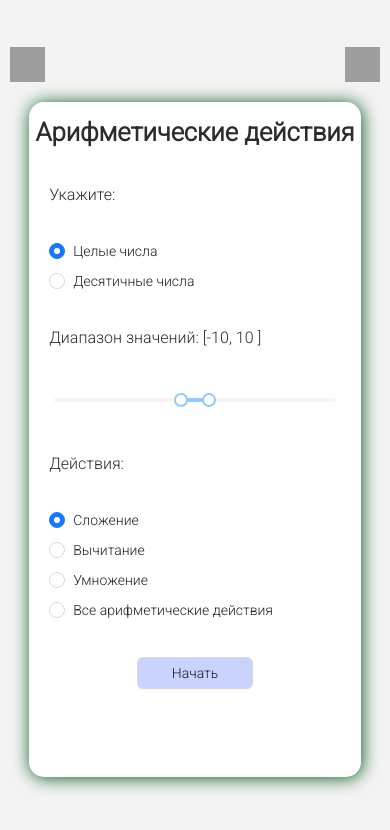
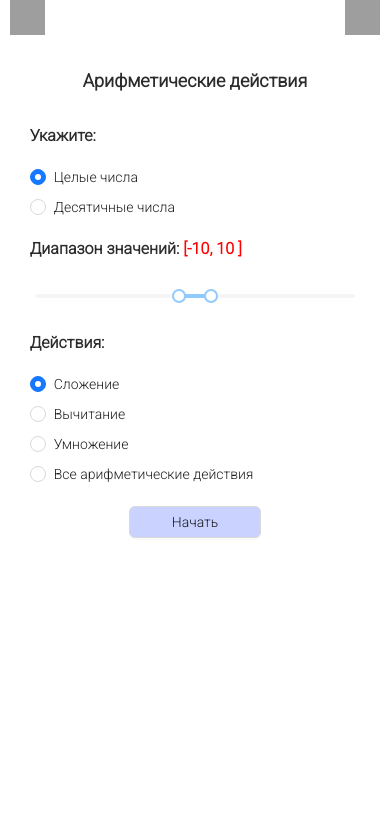
Before and after one commit to ilonaverenich/math, a React (Create React App) app: page /arithmetic in a window 390 px wide. Shown: the top 830 px of the page. Built offline with nearby package versions, Linux system fonts and the light colour scheme; grey boxes are pictures that could not be loaded.

Commit message:
mobile adaptive

```diff
--- a/src/App.css
+++ b/src/App.css
@@ -16,7 +16,6 @@ html div{
     color: aliceblue;
     height: 100vh;
     width: 100%;
-    justify-content: center;
     align-items: center;
 }
 .container{
@@ -25,7 +24,7 @@ html div{
     width: 50%;
     border-radius: 15px;
     padding: 20px;
-    box-shadow: 1px 1px 10px #959595;
+    box-shadow: 1px 1px 8px #d2d2d2;
     background: #ffffff;
 }
 
@@ -41,6 +40,9 @@ html div{
     flex-direction: column;
     justify-content: space-around;
     height: 80%;
+}
+.container__content_block_subtitle{
+    font-weight: bold;
 }
 .container__block_item{
     margin: 7px;
@@ -87,7 +89,9 @@ html div{
     width: 95%;
 
 }
-
+.range{
+    color: red
+}
 .btn-start{
     margin-top: 30px;
     background:rgb(202, 211, 255);
@@ -98,7 +102,7 @@ html div{
 @media (max-width: 999px) {
 
     .container{
-        box-shadow: 1px 1px 17px #035d1b;
+
         width: 85%;
         margin: 20px;
         padding: 0;
@@ -114,6 +118,7 @@ html div{
     font-size: 26px;
 }
 .input{
+    text-align: center;
     width: 20%;
     font-size: 26px;
 }
@@ -149,3 +154,28 @@ html div{
     font-weight: bold;
     color: rgb(255, 0, 72);
 }
+@media (max-width: 500px) {
+    .page{
+        height: 80vh;
+        background: #ffffff;
+    }
+    .container{
+        width: 95%;
+        box-shadow: none;
+
+    }
+    .container__content_block div{
+
+
+    }
+    .container__title{
+        margin-bottom:5px;
+        font-size: 18px;
+    }
+    .container__block_item{
+        background: rgb(180, 255, 160);
+        width: 90%;
+        font-size: 14px;
+    }
+
+}
--- a/src/Compoments/Arithmetic/Arifmetic.jsx
+++ b/src/Compoments/Arithmetic/Arifmetic.jsx
@@ -37,6 +37,19 @@ function Arifmetic() {
           };break;
       }
     },[value1,value2])
+
+    useEffect(()=>{
+      if (setting.numbers == 'integer'){
+
+        dispatch(stateSettingRandomValue1(getRandomValue(setting.minValue,setting.maxValue)))
+        dispatch(stateSettingRandomValue2(getRandomValue(setting.minValue,setting.maxValue)))
+    }  else {
+        dispatch(stateSettingRandomValue1(getRandomValueReal(setting.minValue,setting.maxValue)))
+        dispatch(stateSettingRandomValue2(getRandomValueReal(setting.minValue,setting.maxValue)))
+    }
+      setUserInputValue('')
+
+    },[])
 /*   let  arr = ['sum','min','mul']
     function arrayRandElement(arr) {
         var rand = Math.floor(Math.random() * arr.length);
--- a/src/Compoments/Arithmetic/MainArithmetic.jsx
+++ b/src/Compoments/Arithmetic/MainArithmetic.jsx
@@ -30,14 +30,14 @@ function MainArithmetic() {
         <div className='container'>
             <div className='container__title'>Арифметические действия</div>
             <div className='container__content_block'>
-            <div>Укажите:</div>
+            <div className='container__content_block_subtitle'>Укажите:</div>
             <Radio.Group defaultValue="integer" onChange={(e)=>dispatch(stateSettingNumbersAction(e.target.value))}>
                 <Space direction="vertical">
-                    <Radio value='integer'>Целые числа</Radio>
+                    <Radio value='integer' >Целые числа</Radio>
                     <Radio value='real'>Десятичные числа</Radio>
                 </Space>
             </Radio.Group>
-            <div>Диапазон значений: [{range[0]}, {range[1]} ]</div>
+            <div className='container__content_block_subtitle'>Диапазон значений: <span className='range'>[{range[0]}, {range[1]} ]</span></div>
             <Slider
                 range
                 min={-100}
@@ -45,7 +45,7 @@ function MainArithmetic() {
                 step={5}
                 defaultValue={[-10, 10]}
                 onChange={(e)=>getValue(e)}/>
-            <div>Действия:</div>
+            <div className='container__content_block_subtitle'>Действия:</div>
             <div>
             <Radio.Group onChange={(e)=>dispatch(stateSettingArifmetic(e.target.value))} defaultValue='sum' >
                 <Space direction="vertical" >
```
